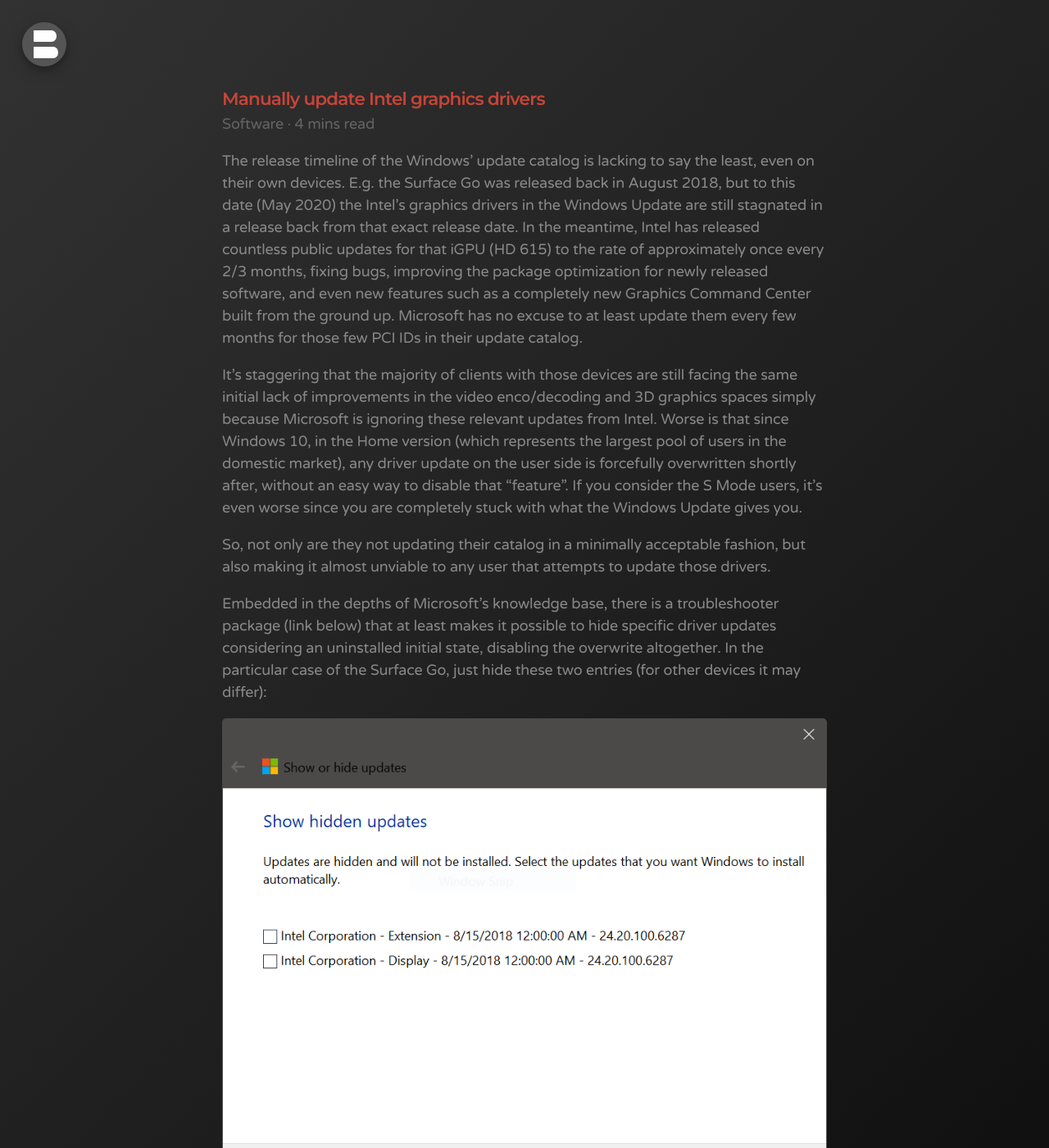
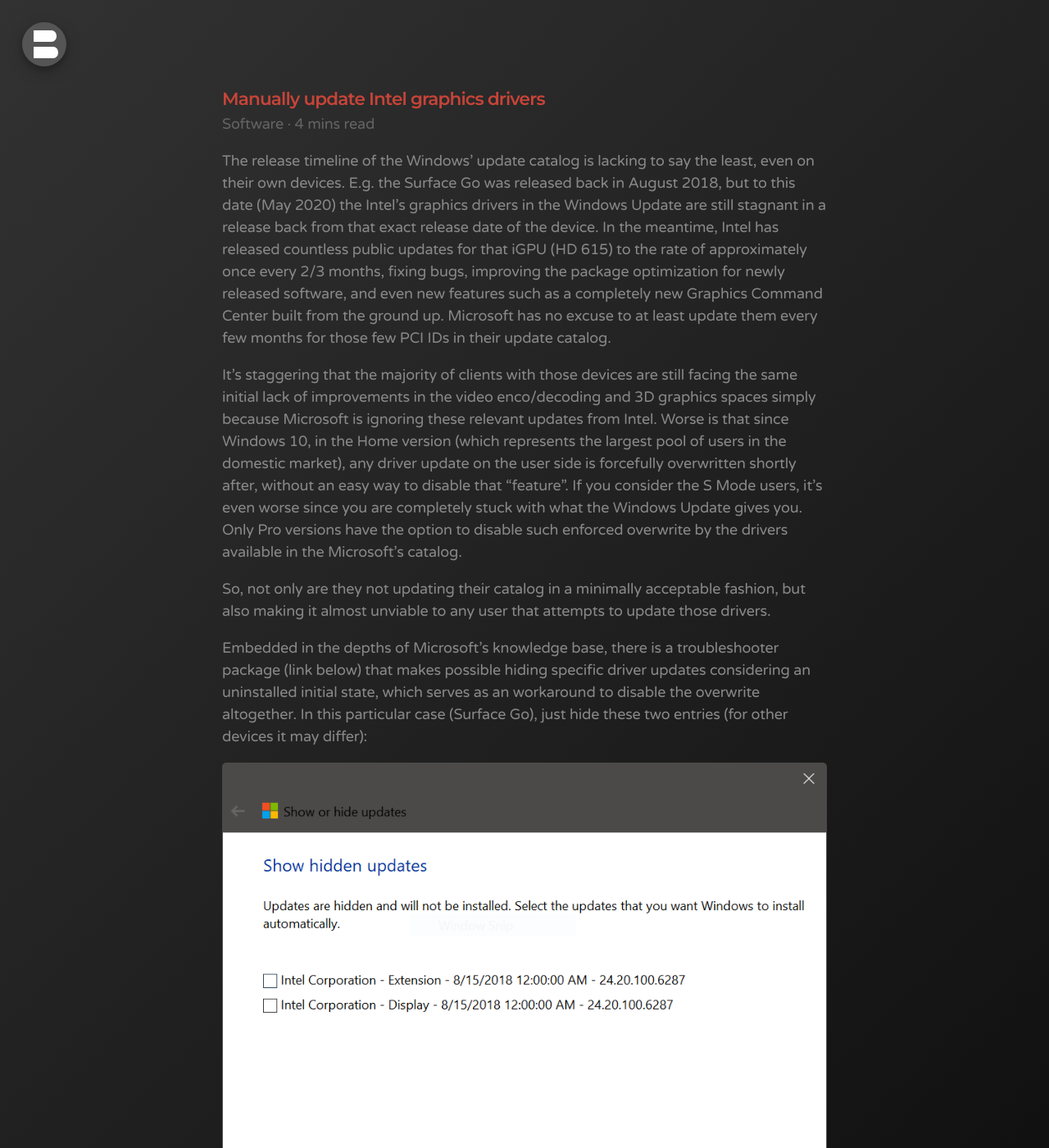
Before and after one commit to bonina/bonina.github.io, a Jekyll site: the page built from _posts/software/2020/2020-05-12-manually -update-intel-graphics-drivers.md, in a window 1280 px wide and 1400 px high. Shown: the whole window at 82% size. Built offline with Jekyll 4.4.1, drawn with Linux system fonts in a browser that asks for light colours.

Commit message:
Update 2020-05-12-manually -update-intel-graphics-drivers.md

```diff
--- a/_posts/software/2020/2020-05-12-manually -update-intel-graphics-drivers.md
+++ b/_posts/software/2020/2020-05-12-manually -update-intel-graphics-drivers.md
@@ -5,13 +5,13 @@
 published: true
 ---
 
-The release timeline of the Windows' update catalog is lacking to say the least, even on their own devices. E.g. the Surface Go was released back in August 2018, but to this date (May 2020) the Intel's graphics drivers in the Windows Update are still stagnated in a release back from that exact release date. In the meantime, Intel has released countless public updates for that iGPU (HD 615) to the rate of approximately once every 2/3 months, fixing bugs, improving the package optimization for newly released software, and even new features such as a completely new Graphics Command Center built from the ground up. Microsoft has no excuse to at least update them every few months for those few PCI IDs in their update catalog.
+The release timeline of the Windows' update catalog is lacking to say the least, even on their own devices. E.g. the Surface Go was released back in August 2018, but to this date (May 2020) the Intel's graphics drivers in the Windows Update are still stagnant in a release back from that exact release date of the device. In the meantime, Intel has released countless public updates for that iGPU (HD 615) to the rate of approximately once every 2/3 months, fixing bugs, improving the package optimization for newly released software, and even new features such as a completely new Graphics Command Center built from the ground up. Microsoft has no excuse to at least update them every few months for those few PCI IDs in their update catalog.
 
-It's staggering that the majority of clients with those devices are still facing the same initial lack of improvements in the video enco/decoding and 3D graphics spaces simply because Microsoft is ignoring these relevant updates from Intel. Worse is that since Windows 10, in the Home version (which represents the largest pool of users in the domestic market), any driver update on the user side is forcefully overwritten shortly after, without an easy way to disable that “feature”. If you consider the S Mode users, it’s even worse since you are completely stuck with what the Windows Update gives you.
+It's staggering that the majority of clients with those devices are still facing the same initial lack of improvements in the video enco/decoding and 3D graphics spaces simply because Microsoft is ignoring these relevant updates from Intel. Worse is that since Windows 10, in the Home version (which represents the largest pool of users in the domestic market), any driver update on the user side is forcefully overwritten shortly after, without an easy way to disable that “feature”. If you consider the S Mode users, it’s even worse since you are completely stuck with what the Windows Update gives you. Only Pro versions have the option to disable such enforced overwrite by the drivers available in the Microsoft's catalog.
 
 So, not only are they not updating their catalog in a minimally acceptable fashion, but also making it almost unviable to any user that attempts to update those drivers.
 
-Embedded in the depths of Microsoft's knowledge base, there is a troubleshooter package (link below) that at least makes it possible to hide specific driver updates considering an uninstalled initial state, disabling the overwrite altogether. In the particular case of the Surface Go, just hide these two entries (for other devices it may differ):
+Embedded in the depths of Microsoft's knowledge base, there is a troubleshooter package (link below) that makes possible hiding specific driver updates considering an uninstalled initial state, which serves as an workaround to disable the overwrite altogether. In this particular case (Surface Go), just hide these two entries (for other devices it may differ):
 
 ![Surface Go hide update entries](/public/download/show-hide-updates.png)
 
```
